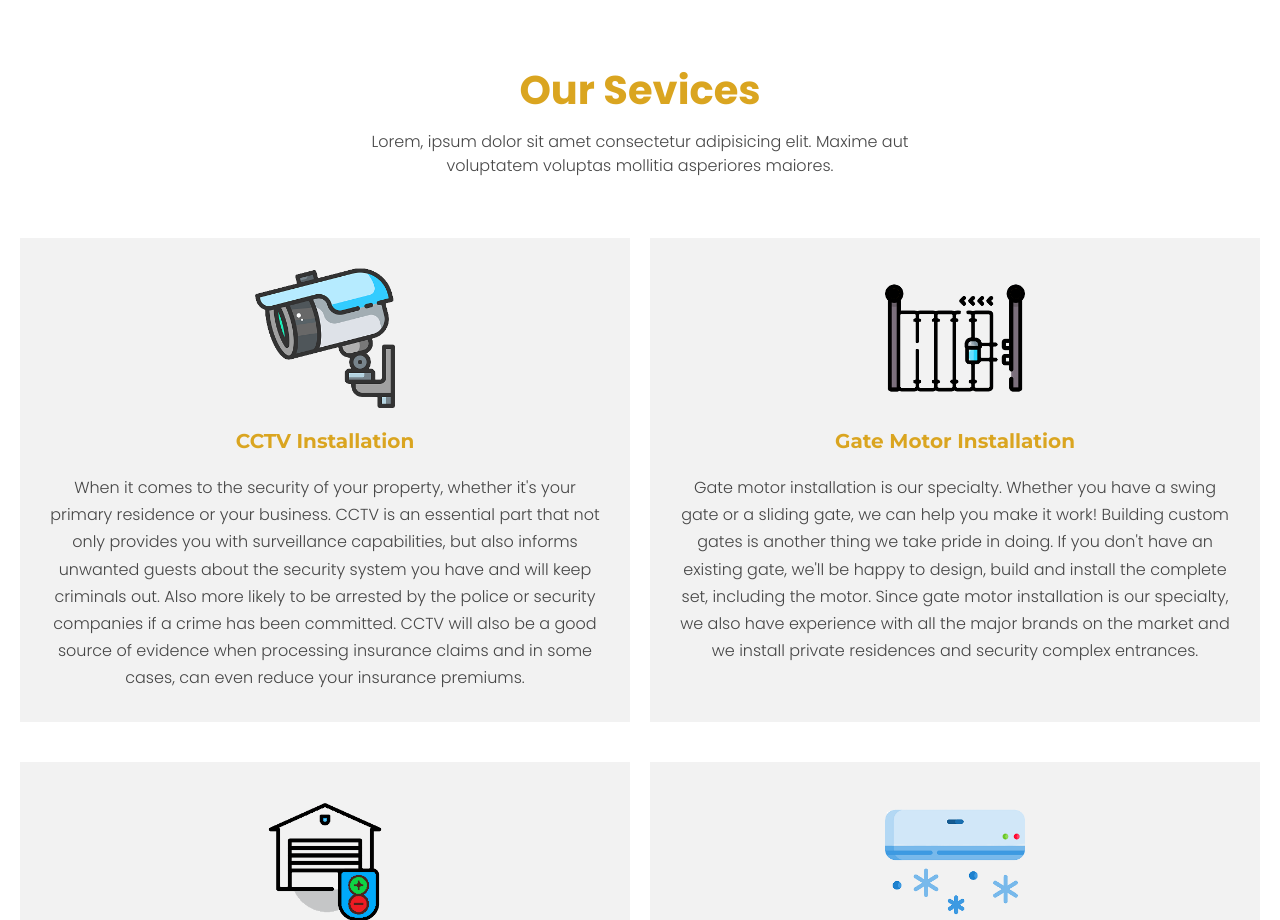
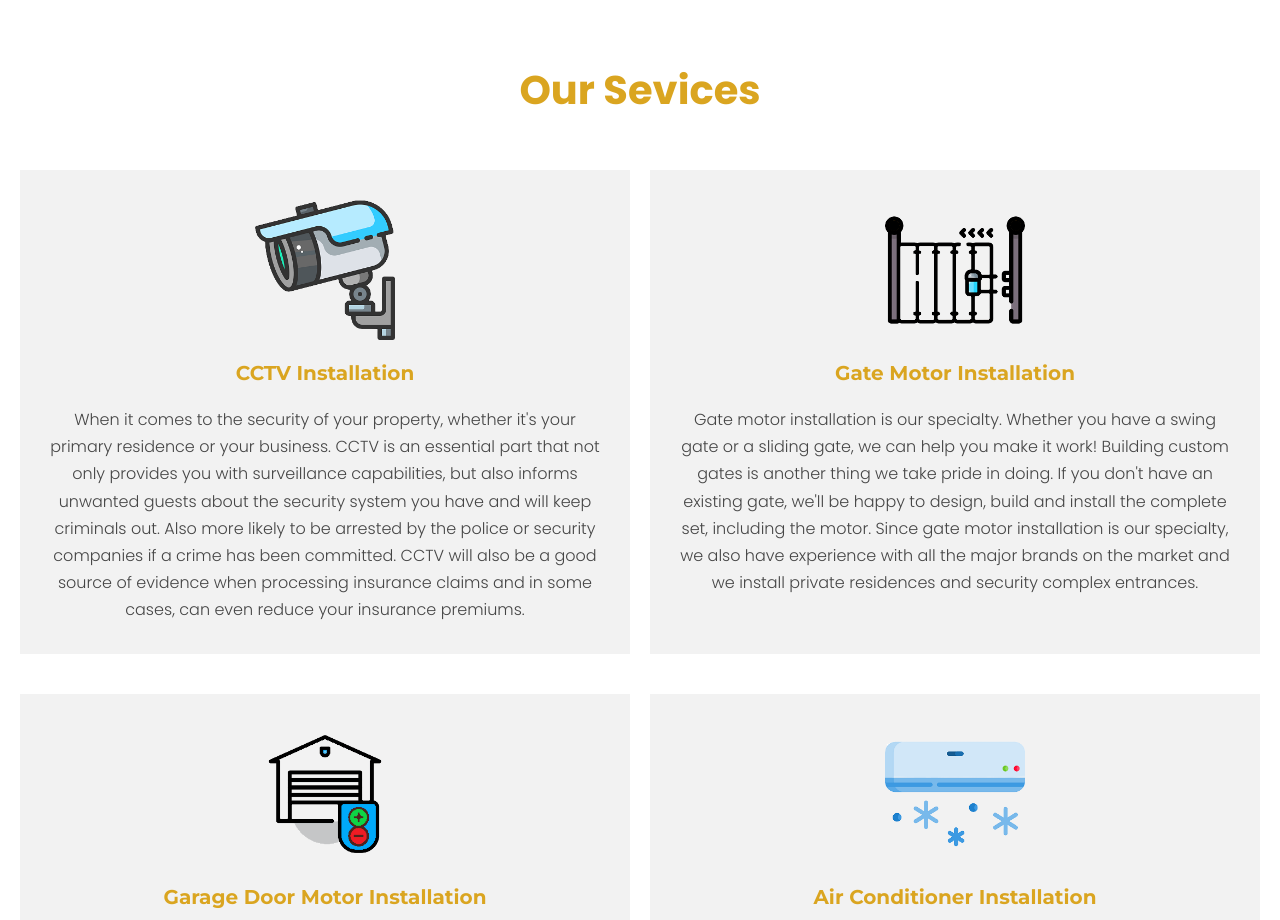
Before and after one commit to SomilaTshapu1/mr-supply-and-distribution, a plain HTML site: page index.html in a window 1280 px wide. Shown: the part 800-1720 px from the top of the page. Drawn offline with nearby package versions, Linux system fonts and the light colour scheme; a script that the page names is missing.

Commit message:
Update index.html

```diff
--- a/index.html
+++ b/index.html
@@ -80,7 +80,7 @@
         <div class = "section-heading">
             <div class = "container">
                 <span class = "heading-lg">Our Sevices</span>
-                <p class = "text">Lorem, ipsum dolor sit amet consectetur adipisicing elit. Maxime aut voluptatem voluptas mollitia asperiores maiores.</p>
+
             </div>
         </div>
 
```
